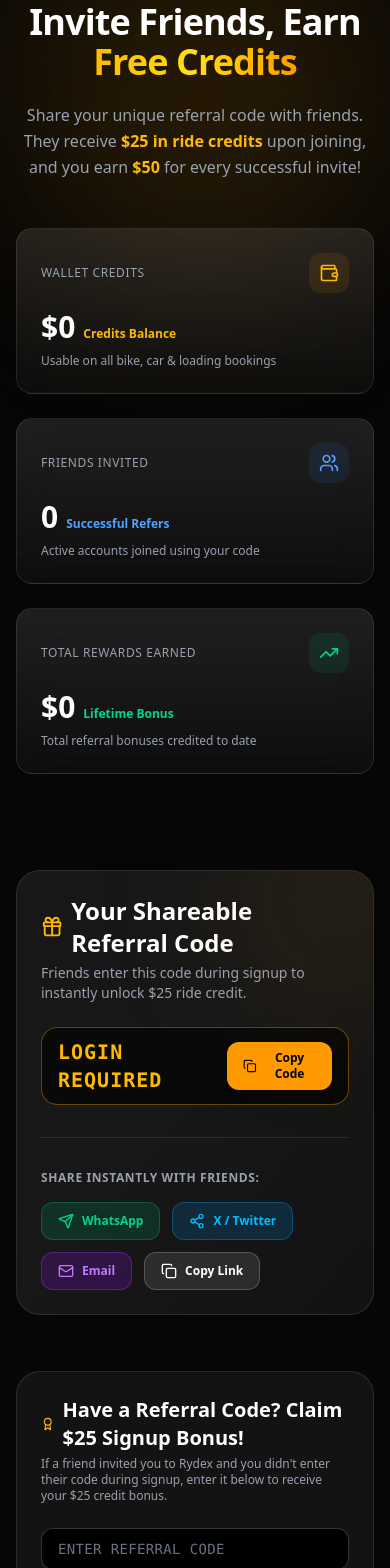
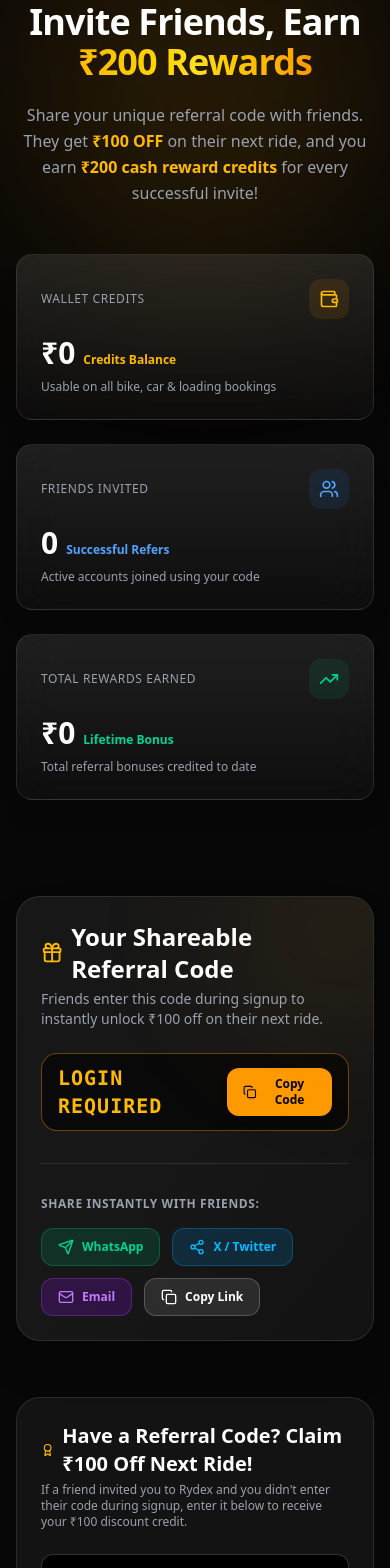
Before and after one commit to Piyush-ouch/ps-2, a Next.js app in the folder rydex/: page /referral in a window 390 px wide. Shown: the part 180-1748 px from the top of the page. Built offline with nearby package versions, Linux system fonts and the light colour scheme; no server answers; the database is empty.

Commit message:
fix(referral): update referral rewards to ₹200 for referrer and ₹100 off for referee

```diff
--- a/rydex/src/app/referral/page.tsx
+++ b/rydex/src/app/referral/page.tsx
@@ -129,23 +129,23 @@
 
   const handleShareWhatsApp = () => {
     const text = encodeURIComponent(
-      `Join me on Rydex and get $25 in free ride credits using my referral code: ${referralCode}!\n\nSign up here: ${shareableUrl}`
+      `Join me on Rydex and get ₹100 off your next ride using my referral code: ${referralCode}!\n\nSign up here: ${shareableUrl}`
     );
     window.open(`https://wa.me/?text=${text}`, "_blank");
   };
 
   const handleShareTwitter = () => {
     const text = encodeURIComponent(
-      `Get $25 off your first vehicle booking on Rydex with code ${referralCode}! 🚀`
+      `Get ₹100 off your next vehicle booking on Rydex with code ${referralCode}! 🚀`
     );
     const url = encodeURIComponent(shareableUrl);
     window.open(`https://twitter.com/intent/tweet?text=${text}&url=${url}`, "_blank");
   };
 
   const handleShareEmail = () => {
-    const subject = encodeURIComponent("Get $25 in free ride credits on Rydex!");
+    const subject = encodeURIComponent("Get ₹100 off your next ride on Rydex!");
     const body = encodeURIComponent(
-      `Hey!\n\nI'm using Rydex to book bikes, cars, and transport vehicles. Sign up with my code ${referralCode} or click the link below to get $25 in bonus ride credits:\n\n${shareableUrl}\n\nEnjoy!`
+      `Hey!\n\nI'm using Rydex to book bikes, cars, and transport vehicles. Sign up with my code ${referralCode} or click the link below to get ₹100 off your next ride:\n\n${shareableUrl}\n\nEnjoy!`
     );
     window.location.href = `mailto:?subject=${subject}&body=${body}`;
   };
@@ -206,7 +206,7 @@
             transition={{ delay: 0.1 }}
             className="text-4xl md:text-6xl font-extrabold tracking-tight text-white"
           >
-            Invite Friends, Earn <span className="bg-gradient-to-r from-amber-400 via-yellow-300 to-amber-500 bg-clip-text text-transparent">Free Credits</span>
+            Invite Friends, Earn <span className="bg-gradient-to-r from-amber-400 via-yellow-300 to-amber-500 bg-clip-text text-transparent">₹200 Rewards</span>
           </motion.h1>
 
           <motion.p
@@ -215,7 +215,7 @@
             transition={{ delay: 0.2 }}
             className="text-gray-400 text-base md:text-lg leading-relaxed max-w-2xl mx-auto"
           >
-            Share your unique referral code with friends. They receive <strong className="text-amber-400 font-semibold">$25 in ride credits</strong> upon joining, and you earn <strong className="text-amber-400 font-semibold">$50</strong> for every successful invite!
+            Share your unique referral code with friends. They get <strong className="text-amber-400 font-semibold">₹100 OFF</strong> on their next ride, and you earn <strong className="text-amber-400 font-semibold">₹200 cash reward credits</strong> for every successful invite!
           </motion.p>
         </div>
 
@@ -235,7 +235,7 @@
               </div>
             </div>
             <div className="mt-4">
-              <span className="text-3xl md:text-4xl font-extrabold text-white">${referralCredits}</span>
+              <span className="text-3xl md:text-4xl font-extrabold text-white">₹{referralCredits}</span>
               <span className="text-xs text-amber-400 font-semibold ml-2">Credits Balance</span>
             </div>
             <p className="text-xs text-gray-400 mt-2">Usable on all bike, car & loading bookings</p>
@@ -275,7 +275,7 @@
               </div>
             </div>
             <div className="mt-4">
-              <span className="text-3xl md:text-4xl font-extrabold text-white">${totalEarnings}</span>
+              <span className="text-3xl md:text-4xl font-extrabold text-white">₹{totalEarnings}</span>
               <span className="text-xs text-emerald-400 font-semibold ml-2">Lifetime Bonus</span>
             </div>
             <p className="text-xs text-gray-400 mt-2">Total referral bonuses credited to date</p>
@@ -299,7 +299,7 @@
                 Your Shareable Referral Code
               </h2>
               <p className="text-sm text-gray-400 mt-1">
-                Friends enter this code during signup to instantly unlock $25 ride credit.
+                Friends enter this code during signup to instantly unlock ₹100 off on their next ride.
               </p>
             </div>
 
@@ -364,10 +364,10 @@
             <div className="space-y-1">
               <h3 className="text-xl font-bold text-white flex items-center gap-2">
                 <Award className="text-amber-400" size={22} />
-                Have a Referral Code? Claim $25 Signup Bonus!
+                Have a Referral Code? Claim ₹100 Off Next Ride!
               </h3>
               <p className="text-xs text-gray-400">
-                If a friend invited you to Rydex and you didn't enter their code during signup, enter it below to receive your $25 credit bonus.
+                If a friend invited you to Rydex and you didn't enter their code during signup, enter it below to receive your ₹100 discount credit.
               </p>
             </div>
 
@@ -416,7 +416,7 @@
             <div className="w-10 h-10 rounded-full bg-amber-500 text-black font-black text-lg flex items-center justify-center mb-4">
               1
             </div>
-            <h3 className="text-lg font-semibold text-white">Share Your Link</h3>
+            <h3 className="text-lg font-semibold text-white">Share Your Code</h3>
             <p className="text-xs text-gray-400 mt-2 leading-relaxed">
               Copy your unique referral code or shareable invite link with your friends, family, and colleagues.
             </p>
@@ -438,9 +438,9 @@
             <div className="w-10 h-10 rounded-full bg-amber-500 text-black font-black text-lg flex items-center justify-center mb-4">
               3
             </div>
-            <h3 className="text-lg font-semibold text-white">Both Receive Credits</h3>
+            <h3 className="text-lg font-semibold text-white">Both Earn Rewards</h3>
             <p className="text-xs text-gray-400 mt-2 leading-relaxed">
-              You automatically get <strong className="text-amber-400">$50</strong> credited to your wallet, and your friend gets <strong className="text-amber-400">$25</strong>!
+              You automatically get <strong className="text-amber-400">₹200</strong> credited to your wallet, and your friend gets <strong className="text-amber-400">₹100 OFF</strong> on their next ride!
             </p>
           </div>
         </div>
@@ -474,7 +474,7 @@
                 </div>
                 <div>
                   <span className="block text-slate-400">Earned</span>
-                  <span className="font-bold text-slate-300 text-base">${top2?.totalReferralEarnings || 0}</span>
+                  <span className="font-bold text-slate-300 text-base">₹{top2?.totalReferralEarnings || 0}</span>
                 </div>
               </div>
             </div>
@@ -496,7 +496,7 @@
                 </div>
                 <div>
                   <span className="block text-gray-400">Total Credits</span>
-                  <span className="font-extrabold text-amber-400 text-lg">${top1?.totalReferralEarnings || 0}</span>
+                  <span className="font-extrabold text-amber-400 text-lg">₹{top1?.totalReferralEarnings || 0}</span>
                 </div>
               </div>
             </div>
@@ -515,7 +515,7 @@
                 </div>
                 <div>
                   <span className="block text-gray-400">Earned</span>
-                  <span className="font-bold text-amber-300 text-base">${top3?.totalReferralEarnings || 0}</span>
+                  <span className="font-bold text-amber-300 text-base">₹{top3?.totalReferralEarnings || 0}</span>
                 </div>
               </div>
             </div>
@@ -572,7 +572,7 @@
                       </td>
                       <td className="px-6 py-4 font-semibold text-white">{item.referralCount}</td>
                       <td className="px-6 py-4 text-right font-bold text-amber-400">
-                        ${item.totalReferralEarnings}
+                        ₹{item.totalReferralEarnings}
                       </td>
                     </tr>
                   ))}
@@ -630,7 +630,7 @@
                         })}
                       </td>
                       <td className="px-6 py-4 text-right font-bold text-amber-400">
-                        +${item.referrerBonus}
+                        +₹{item.referrerBonus}
                       </td>
                     </tr>
                   ))}
--- a/rydex/src/components/AuthModal.tsx
+++ b/rydex/src/components/AuthModal.tsx
@@ -278,7 +278,7 @@
                       <div className="flex items-center gap-3 border border-amber-500/40 bg-amber-500/5 rounded-xl px-4 py-3">
                         <Gift size={18} className="text-amber-600" />
                         <input
-                          placeholder="Referral Code (Optional - Earn $25)"
+                          placeholder="Referral Code (Optional - Get ₹100 Off)"
                           value={referralCode}
                           onChange={(e) => setReferralCode(e.target.value.toUpperCase())}
                           className="w-full bg-transparent outline-none text-sm font-medium tracking-wide uppercase placeholder:normal-case placeholder:font-normal placeholder:tracking-normal placeholder:text-gray-400"
--- a/rydex/src/components/Nav.tsx
+++ b/rydex/src/components/Nav.tsx
@@ -370,7 +370,7 @@
         <div className="flex flex-col">
           <span className="text-sm font-semibold">Referrals & Rewards</span>
           <span className="text-[11px] text-gray-500">
-            {userData.referralCredits ? `$${userData.referralCredits} Credits` : "Invite friends & earn $50"}
+            {userData.referralCredits ? `₹${userData.referralCredits} Credits` : "Invite friends & earn ₹200"}
           </span>
         </div>
         <ChevronRight size={16} className="ml-auto text-gray-400" />
--- a/rydex/src/lib/referral.ts
+++ b/rydex/src/lib/referral.ts
@@ -2,8 +2,8 @@
 import Referral from "@/models/referral.model";
 import crypto from "crypto";
 
-export const REFERRER_BONUS = 50; // $50 default bonus for referrer
-export const REFEREE_BONUS = 25;  // $25 default bonus for referee
+export const REFERRER_BONUS = 200; // ₹200 default bonus for referrer
+export const REFEREE_BONUS = 100;  // ₹100 default discount bonus for referee on next ride
 
 /**
  * Generate a unique upper-case alphanumeric referral code.
@@ -128,7 +128,7 @@
 
     return {
       success: true,
-      message: `Referral bonus applied successfully! ${referrerBonusAmount} credits awarded to ${referrer.name} and ${refereeBonusAmount} credits added to your wallet.`,
+      message: `Referral bonus applied successfully! ₹${referrerBonusAmount} credits awarded to ${referrer.name} and ₹${refereeBonusAmount} off credited for your next ride.`,
       referrerName: referrer.name,
       referrerBonus: referrerBonusAmount,
       refereeBonus: refereeBonusAmount,
--- a/rydex/src/models/referral.model.ts
+++ b/rydex/src/models/referral.model.ts
@@ -33,11 +33,11 @@
     },
     referrerBonus: {
       type: Number,
-      default: 50,
+      default: 200,
     },
     referredBonus: {
       type: Number,
-      default: 25,
+      default: 100,
     },
     status: {
       type: String,
```
